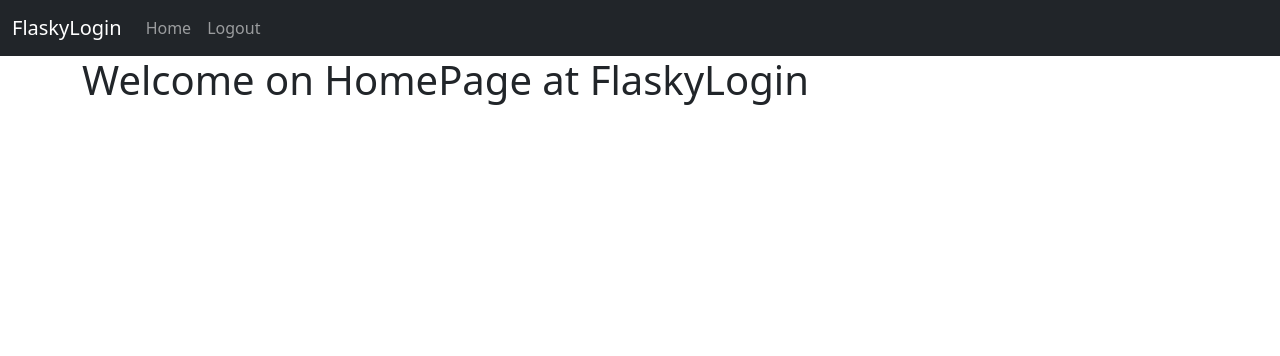
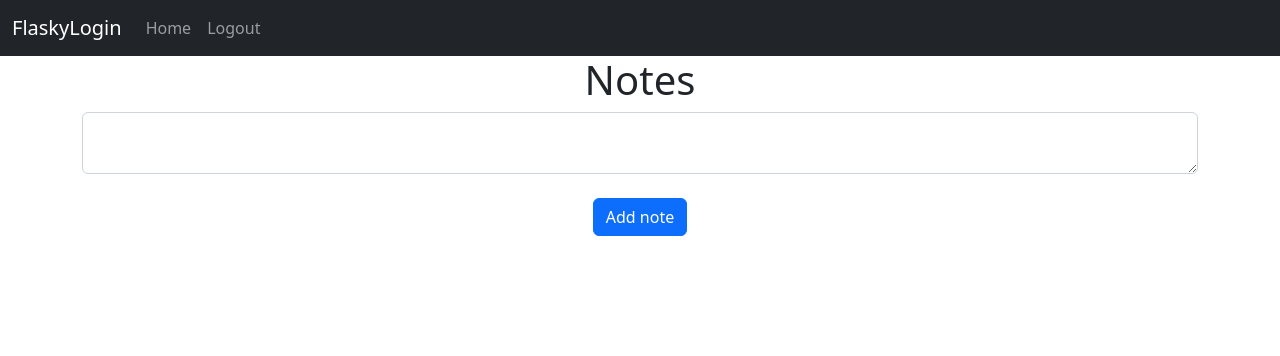
Before and after one commit to giciorh/flasky-login, a Flask app: page / in a window 1280 px wide. Shown: the top 356 px of the page. Run offline with Flask 2, Linux system fonts and the light colour scheme; a user stored in the database is signed in; data that the repository does not hold is empty; some libraries are stand-ins or nearby versions.

Commit message:
added simple from in home.html to add notesd

```diff
--- a/website/templates/home.html
+++ b/website/templates/home.html
@@ -3,5 +3,21 @@
 {% block title %} Home Page {% endblock %}
 
 {% block content %}
-<h1>Welcome on HomePage at FlaskyLogin</h1>
+
+<h1 align="center">Notes</h1>
+<ul class="list-group list-group-flush" id="notes" >
+  {% for note in user.notes %}
+    <li class="list-group-item">{{ note.data }}</li>
+  {% endfor %}
+</ul>
+
+
+<form method="POST">
+  <textarea name="note" id="note" class="form-control"></textarea>
+  <br/>
+  <div align="center">
+    <button type="submit" class="btn btn-primary">Add note</button>
+  </div>
+</form>
+
 {% endblock %}
```
